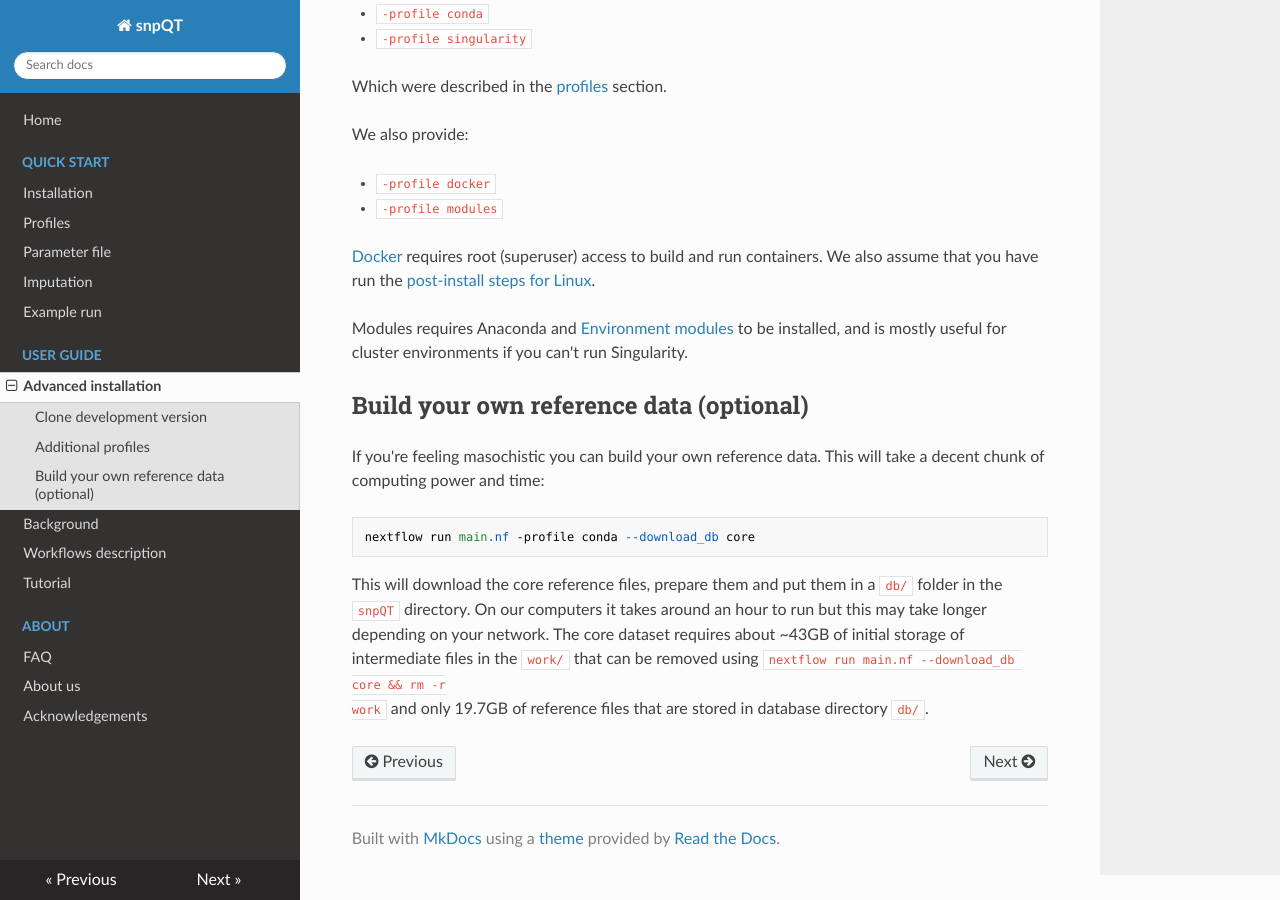
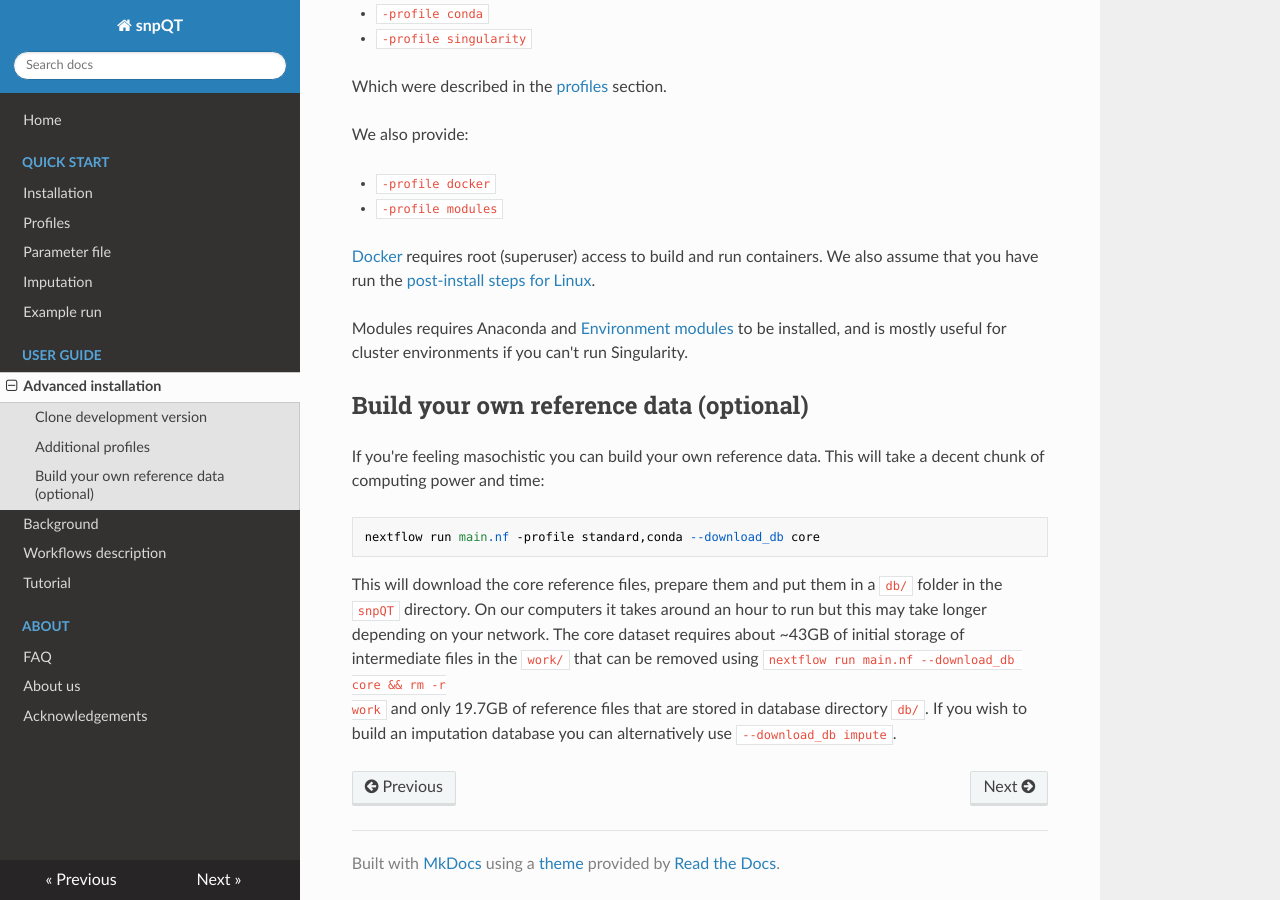
Before and after one commit to nebfield/snpQT, an MkDocs documentation site: the page built from docs/user-guide/installation.md, in a window 1280 px wide and 900 px high, scrolled down 652 px. Built offline with MkDocs 1.6.1, drawn with Linux system fonts in a browser that asks for light colours; nearby versions of some CDN libraries.

````diff
--- a/docs/user-guide/installation.md
+++ b/docs/user-guide/installation.md
@@ -42,7 +42,7 @@ If you're feeling masochistic you can build your own reference data. This will
 take a decent chunk of computing power and time:
 
 ```
-nextflow run main.nf -profile conda --download_db core
+nextflow run main.nf -profile standard,conda --download_db core
 ```
 
 This will download the core reference files, prepare them and put them in a
@@ -51,4 +51,4 @@ to run but this may take longer depending on your network. The core dataset
 requires about ~43GB of initial storage of intermediate files in the `work/`
 that can be removed using `nextflow run main.nf --download_db core && rm -r
 work` and only 19.7GB of reference files that are stored in database directory
-`db/`.
+`db/`. If you wish to build an imputation database you can alternatively use `--download_db impute`.
````
Also changed, not shown: docs/quickstart/quickstart.md (+1 -1 lines), docs/user-guide/results.md (+24 -22 lines).
